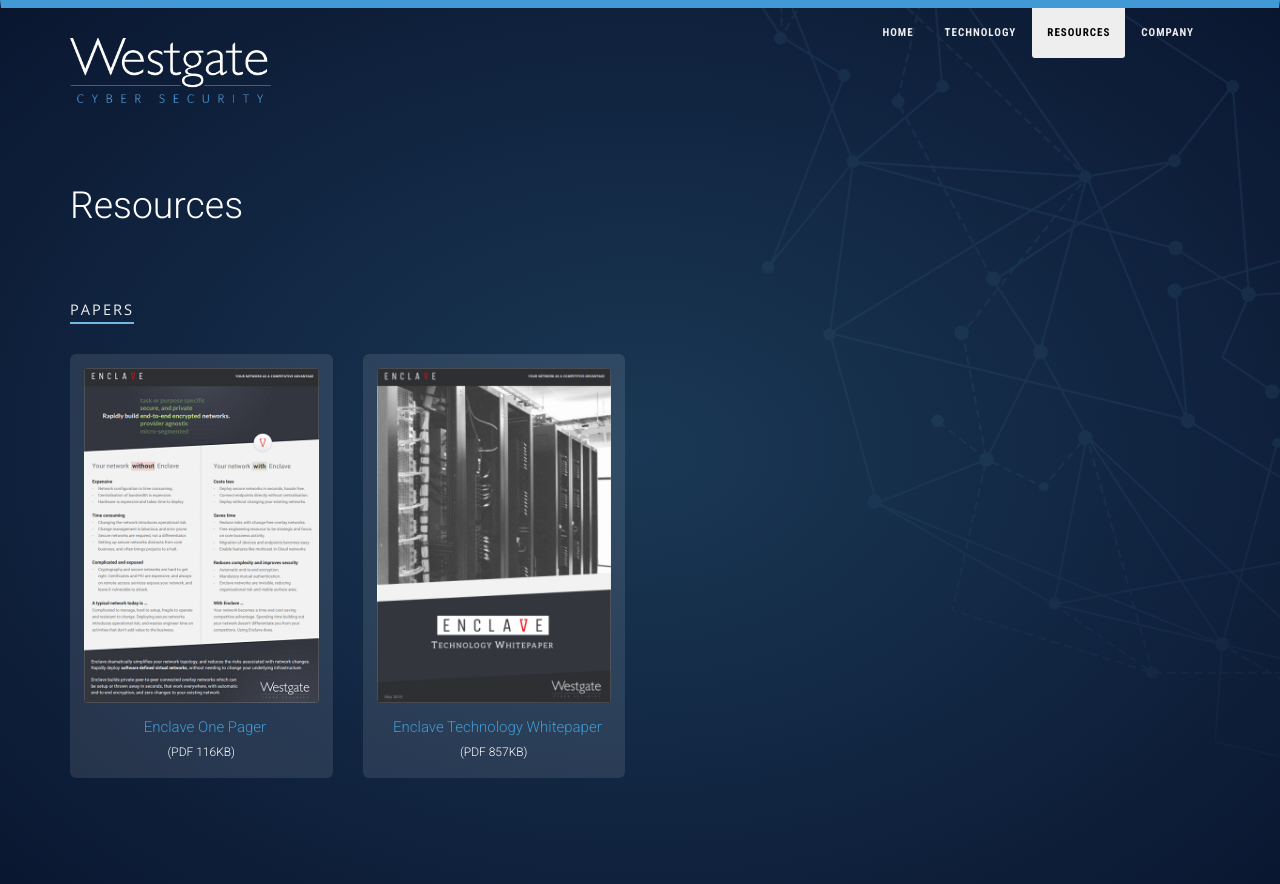
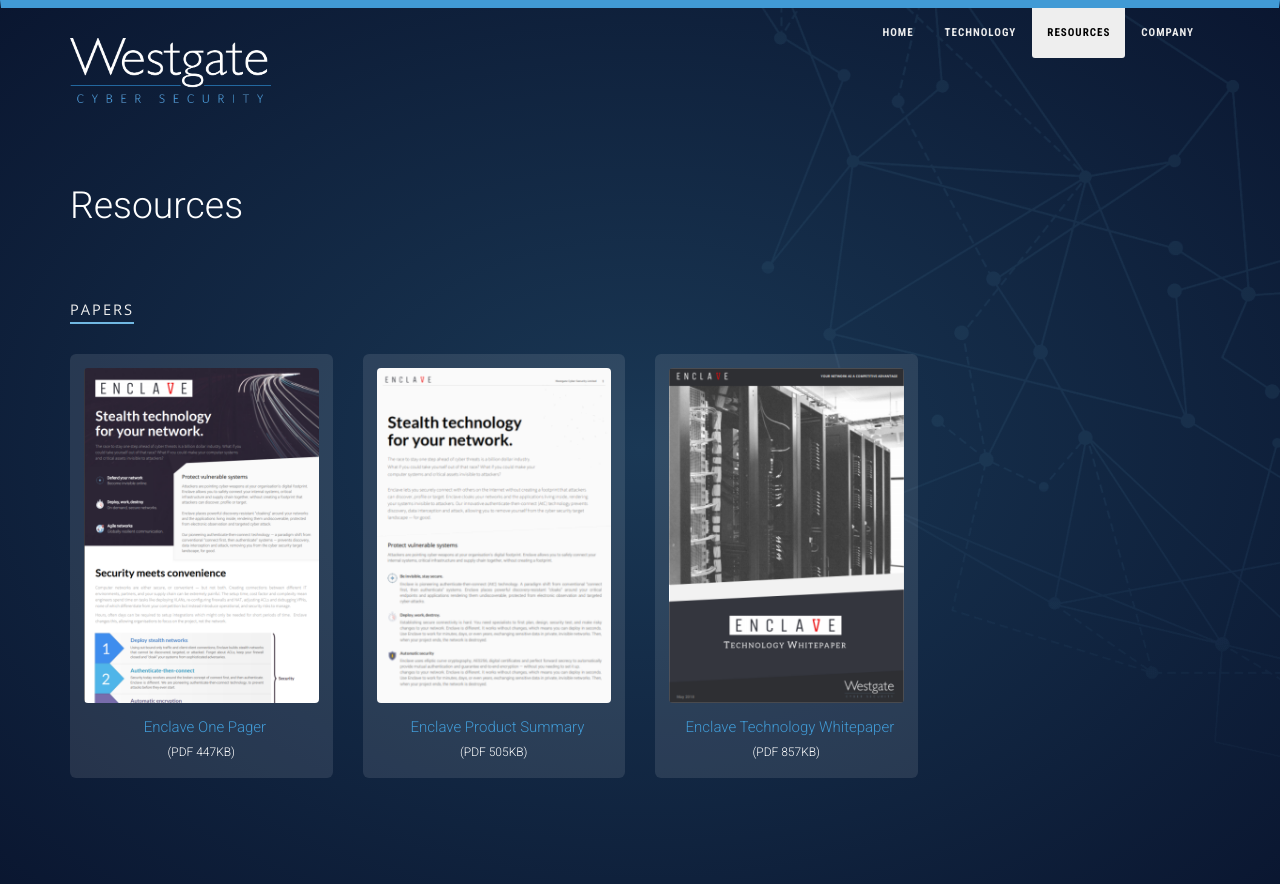
Before and after one commit to westgatecyber/westgatecyber.github.io, a Jekyll site: the page built from resources.html, in a window 1280 px wide and 942 px high. Shown: the top 884 px of the window. Built offline with Jekyll 4.4.1, drawn with Linux system fonts in a browser that asks for light colours; nearby versions of some CDN libraries.

Commit message:
updating resources page

```diff
--- a/resources.html
+++ b/resources.html
@@ -21,37 +21,26 @@ redirect_from:
 
     <div class="row">
 
-        <!--
         <div class="col-md-3">
             <div class="document">
-                <a href="/documents/westgate-iot-summary-20180325.pdf" target="_blank"><img src="/img/one-pager-thumbnail.png" /></a>
-                <p><i class="fa fa-download" aria-hidden="true"></i> &nbsp; <a href="/documents/westgate-iot-summary-20180325.pdf" target="_blank">Westgate One Pager</a><br /><span class="fileSize">(PDF 146KB)</span></p>
-            </div>
-        </div>
-        -->
-
-        <div class="col-md-3">
-            <div class="document">
-                <a href="/documents/enclave-one-pager-20180516.pdf" target="_blank"><img src="/img/one-pager-enclave-thumbnail.png" /></a>
-                <p><i class="fa fa-download" aria-hidden="true"></i> &nbsp; <a href="/documents/enclave-one-pager-20180516.pdf" target="_blank">Enclave One Pager</a><br /><span class="fileSize">(PDF 116KB)</span></p>
+                <a href="/documents/enclave_stealth_networks_one_pager.pdf" target="_blank"><img src="/img/enclave_stealth_networks_one_pager.png" /></a>
+                <p><i class="fa fa-download" aria-hidden="true"></i> &nbsp; <a href="/documents/enclave_stealth_networks_one_pager.pdf" target="_blank">Enclave One Pager</a><br /><span class="fileSize">(PDF 447KB)</span></p>
             </div>
         </div>
 
         <div class="col-md-3">
             <div class="document">
-                <a href="/documents/enclave-technology-whitepaper-20180518.pdf" target="_blank"><img src="/img/whitepaper-enclave-technology-thumbnail.png" /></a>
-                <p><i class="fa fa-download" aria-hidden="true"></i> &nbsp; <a href="/documents/enclave-technology-whitepaper-20180518.pdf" target="_blank">Enclave Technology Whitepaper</a><br /><span class="fileSize">(PDF 857KB)</span></p>
+                <a href="/documents/enclave_stealth_networks_product.pdf" target="_blank"><img src="/img/enclave_stealth_networks_product.png" /></a>
+                <p><i class="fa fa-download" aria-hidden="true"></i> &nbsp; <a href="/documents/enclave_stealth_networks_product.pdf" target="_blank">Enclave Product Summary</a><br /><span class="fileSize">(PDF 505KB)</span></p>
             </div>
         </div>
 
-        <!--
         <div class="col-md-3">
             <div class="document">
-                <img src="/img/coming-soon-thumbnail.png" />
-                <p>Technology Whitepaper</p>
+                <a href="/documents/enclave_technology_whitepaper.pdf" target="_blank"><img src="/img/enclave_technology_whitepaper.png" /></a>
+                <p><i class="fa fa-download" aria-hidden="true"></i> &nbsp; <a href="/documents/enclave_technology_whitepaper.pdf" target="_blank">Enclave Technology Whitepaper</a><br /><span class="fileSize">(PDF 857KB)</span></p>
             </div>
         </div>
-        -->
 
     </div>
 
```
Also changed, not shown: img/enclave_stealth_networks_one_pager.png (added), img/enclave_stealth_networks_product.png (added), img/enclave_technology_whitepaper.png (renamed from img/whitepaper-enclave-technology-thumbnail.png), img/one-pager-enclave-thumbnail.png (deleted), img/one-pager-thumbnail.png (deleted), 10 other files.
